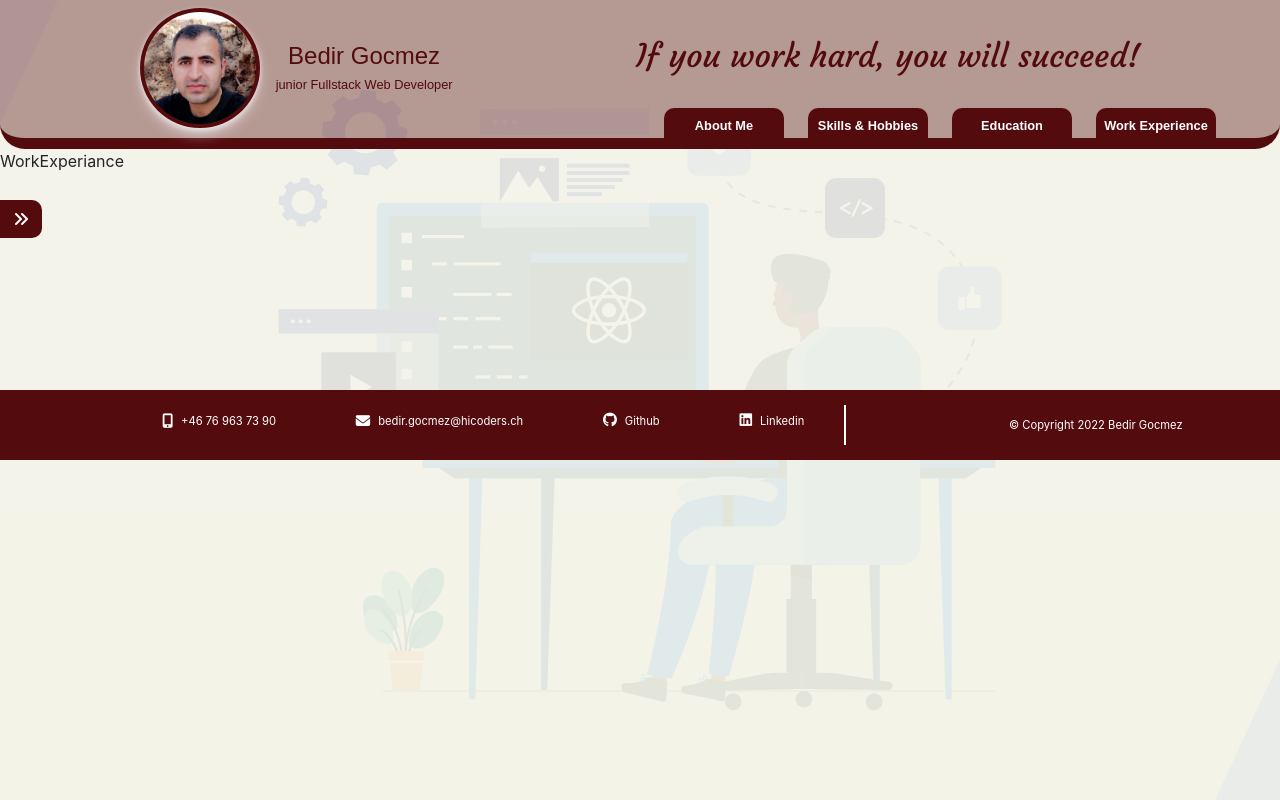
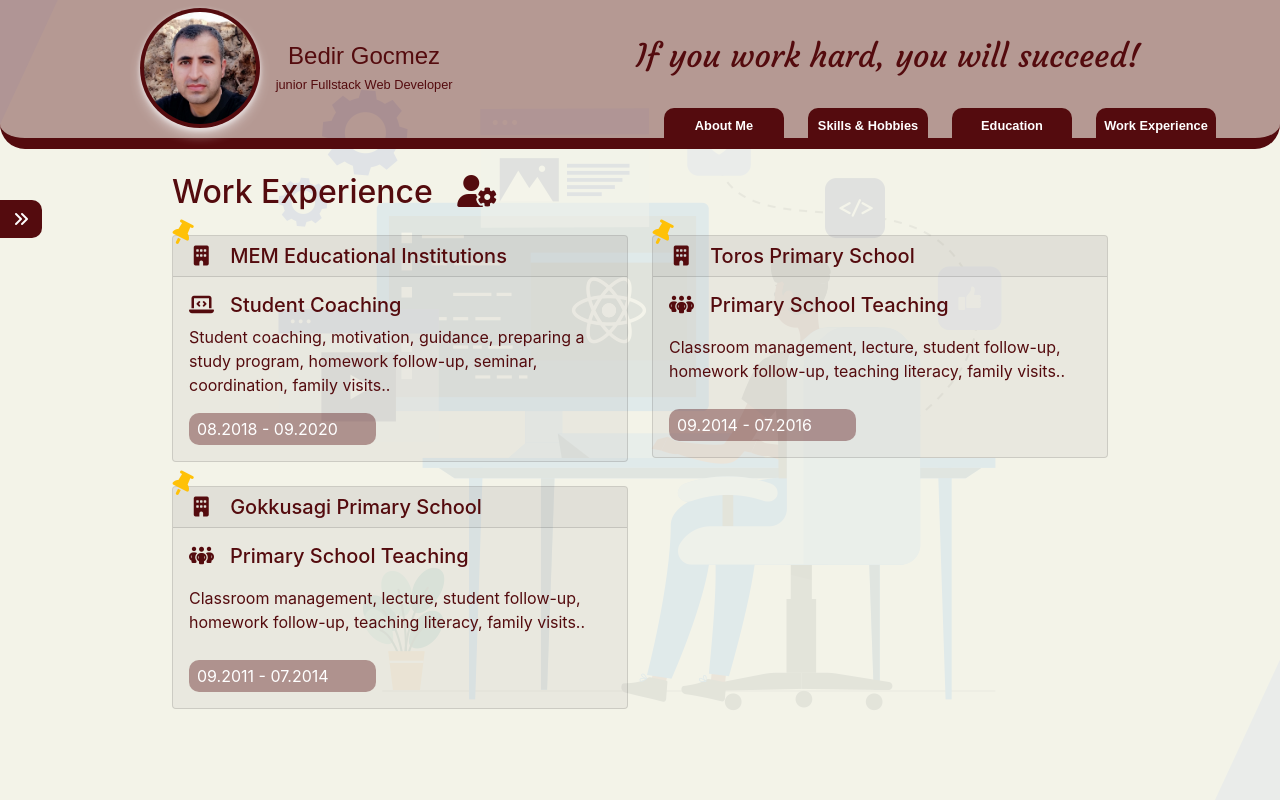
Before and after one commit to bedirgcmz/my-exercises-2022-, a React (Create React App) app in the folder my-profile/: page /work-experience in a window 1280 px wide. Shown: the top 800 px of the page. Built offline with nearby package versions, Linux system fonts and the light colour scheme; a web font is replaced by a local one.

Commit message:
Education and Work experience comleted

```diff
--- a/my-profile/src/App.css
+++ b/my-profile/src/App.css
@@ -245,4 +245,21 @@
 .education .date {
   border-radius: 10px;
   color: white;
+  max-width: 187px;
 }
+.education .card-body {
+  min-height: 250px;
+}
+
+/* Work Experience */
+.work-experience .card-body {
+  min-height: 180px;
+}
+.work-experience .card {
+  background-color: #adacac24 !important;
+}
+.work-experience .date {
+  border-radius: 10px;
+  color: white;
+  max-width: 187px;
+}
--- a/my-profile/src/components/AnimationRoutes.js
+++ b/my-profile/src/components/AnimationRoutes.js
@@ -36,7 +36,11 @@ const AnimationRoutes = ({
           path="/education"
           element={<Education color={color} bacgroundOpc={bacgroundOpc} />}
         />
-        <Route exact path="/work-experience" element={<WorkExperiance />} />
+        <Route
+          exact
+          path="/work-experience"
+          element={<WorkExperiance color={color} bacgroundOpc={bacgroundOpc} />}
+        />
         <Route
           exact
           path="/skills-hobbies"
--- a/my-profile/src/components/Education.js
+++ b/my-profile/src/components/Education.js
@@ -37,14 +37,16 @@ const Education = ({ bacgroundOpc, color }) => {
       animate="inactive"
       exit="fadeOut"
     >
-      <h2 className={`${color} mb-4`}>Educations</h2>
+      <h2 className={`${color} mb-4`}>
+        Educations <i className="fas fa-user-graduate ps-3"></i>
+      </h2>
       <div className={`${color} education-card col-md-6 col-sm-12 mb-4 position-relative`}>
         <i className="fa-solid fa-thumbtack fs-4 position-absolute"></i>
         <div className="card">
           <h5 className="card-header">
             <i className="fa-solid fa-building pe-3"></i> HiCoders
           </h5>
-          <div className="card-body">
+          <div className="card-body d-flex flex-column justify-content-between">
             <h5 className="card-title">
               <i className="fa-solid fa-laptop-code pe-3"></i>Full Stack Web Developer
             </h5>
@@ -60,9 +62,27 @@ const Education = ({ bacgroundOpc, color }) => {
         <i className="fa-solid fa-thumbtack fs-4 position-absolute"></i>
         <div className="card">
           <h5 className="card-header">
+            <i className="fa-solid fa-building pe-3"></i> Kariyer Dunyasi
+          </h5>
+          <div className="card-body d-flex flex-column justify-content-between">
+            <h5 className="card-title">
+              <i className="fa-solid fa-people-group pe-3"></i>Student Coaching
+            </h5>
+            <p className="card-text">
+              Online education, Distance course tracking, Online exams and international
+              certificates
+            </p>
+            <span className={`${bacgroundOpc} date py-1 px-2`}>12.10.2018 - 15.12.2018</span>
+          </div>
+        </div>
+      </div>
+      <div className={`${color} education-card col-md-6 col-sm-12 mb-4 position-relative`}>
+        <i className="fa-solid fa-thumbtack fs-4 position-absolute"></i>
+        <div className="card">
+          <h5 className="card-header">
             <i className="fa-solid fa-building pe-3"></i> Canakkale Onsekiz Mart Unv.
           </h5>
-          <div className="card-body">
+          <div className="card-body d-flex flex-column justify-content-between">
             <h5 className="card-title">
               <i className="fa-solid fa-person-chalkboard pe-3"></i>Primary School Graduate
             </h5>
@@ -75,6 +95,24 @@ const Education = ({ bacgroundOpc, color }) => {
           </div>
         </div>
       </div>
+      <div className={`${color} education-card col-md-6 col-sm-12 mb-4 position-relative`}>
+        <i className="fa-solid fa-thumbtack fs-4 position-absolute"></i>
+        <div className="card">
+          <h5 className="card-header">
+            <i className="fa-solid fa-building pe-3"></i> Canakkale Onsekiz Mart Unv.
+          </h5>
+          <div className="card-body d-flex flex-column justify-content-between">
+            <h5 className="card-title">
+              <i className="fa-solid fa-person-chalkboard pe-3"></i>Primary School Graduate
+              Education
+            </h5>
+            <p className="card-text">
+              I have successfully completed my 4-year undergraduate education.
+            </p>
+            <span className={`${bacgroundOpc} date py-1 px-2`}>15.09.2014 - 23.07.2016</span>
+          </div>
+        </div>
+      </div>
     </motion.div>
   );
 };
--- a/my-profile/src/components/SkillsHobbies.js
+++ b/my-profile/src/components/SkillsHobbies.js
@@ -38,9 +38,9 @@ const SkillsHobbies = ({ bacgroundOpc, color }) => {
       className="skills-hobbies-container w-75 m-auto mt-4"
     >
       <div className="skills-container">
-        <h3 className={`${color} mb-4`}>
-          SKILLS <i class="fa-solid fa-user-gear ms-3"></i>
-        </h3>
+        <h2 className={`${color} mb-4`}>
+          Skills <i class="fa-solid fa-user-gear ms-3"></i>
+        </h2>
         <div class="dashboard row">
           <div className="col-md-4 col-lg-2 col-sm-6 col-xs-12 d-flex justify-content-center mb-2">
             <div className="skill-and-name ">
@@ -92,7 +92,7 @@ const SkillsHobbies = ({ bacgroundOpc, color }) => {
       <hr />
       <div className="hobbies-container">
         <h2 className={`${color} mb-4`}>
-          HOBBIES <i class="fas fa-thumbs-up ms-3"></i>
+          Hobbies <i class="fas fa-thumbs-up ms-3"></i>
         </h2>
         <div class="dashboard row">
           <div className="col-md-4 col-lg-2 col-sm-6 col-xs-12 d-flex justify-content-center mb-2">
--- a/my-profile/src/components/WorkExperiance.js
+++ b/my-profile/src/components/WorkExperiance.js
@@ -1,7 +1,100 @@
 import React from "react";
+import { motion } from "framer-motion";
 
-const WorkExperiance = () => {
-  return <div className="work-experience">WorkExperiance</div>;
+const WorkExperiance = ({ bacgroundOpc, color }) => {
+  const variants2 = {
+    fadeIn: {
+      y: 100,
+      opacity: 0,
+      transition: {
+        duration: 1,
+        ease: "easeInOut",
+      },
+    },
+    inactive: {
+      opacity: 1,
+      y: 0,
+      transition: {
+        duration: 1,
+        ease: "easeInOut",
+      },
+    },
+    fadeOut: {
+      opacity: 0,
+      y: -100,
+      transition: {
+        duration: 1,
+        ease: "easeInOut",
+      },
+    },
+  };
+  return (
+    <motion.div
+      className="work-experience w-75 mx-auto mt-4 row"
+      variants={variants2}
+      initial="fadeIn"
+      animate="inactive"
+      exit="fadeOut"
+    >
+      <h2 className={`${color} mb-4`}>
+        Work Experience <i className="fa-solid fa-user-gear ps-3"></i>
+      </h2>
+      <div className={`${color} work-experience-card col-md-6 col-sm-12 mb-4 position-relative`}>
+        <i className="fa-solid fa-thumbtack fs-4 position-absolute"></i>
+        <div className="card">
+          <h5 className="card-header">
+            <i className="fa-solid fa-building pe-3"></i> MEM Educational Institutions
+          </h5>
+          <div className="card-body d-flex flex-column justify-content-between">
+            <h5 className="card-title">
+              <i className="fa-solid fa-laptop-code pe-3"></i>Student Coaching
+            </h5>
+            <p className="card-text">
+              Student coaching, motivation, guidance, preparing a study program, homework follow-up,
+              seminar, coordination, family visits..
+            </p>
+            <span className={`${bacgroundOpc} date py-1 px-2`}>08.2018 - 09.2020</span>
+          </div>
+        </div>
+      </div>
+      <div className={`${color} work-experience-card col-md-6 col-sm-12 mb-4 position-relative`}>
+        <i className="fa-solid fa-thumbtack fs-4 position-absolute"></i>
+        <div className="card">
+          <h5 className="card-header">
+            <i className="fa-solid fa-building pe-3"></i> Toros Primary School
+          </h5>
+          <div className="card-body d-flex flex-column justify-content-between">
+            <h5 className="card-title">
+              <i className="fa-solid fa-people-group pe-3"></i>Primary School Teaching
+            </h5>
+            <p className="card-text">
+              Classroom management, lecture, student follow-up, homework follow-up, teaching
+              literacy, family visits..
+            </p>
+            <span className={`${bacgroundOpc} date py-1 px-2`}>09.2014 - 07.2016</span>
+          </div>
+        </div>
+      </div>
+      <div className={`${color} work-experience-card col-md-6 col-sm-12 mb-4 position-relative`}>
+        <i className="fa-solid fa-thumbtack fs-4 position-absolute"></i>
+        <div className="card">
+          <h5 className="card-header">
+            <i className="fa-solid fa-building pe-3"></i> Gokkusagi Primary School
+          </h5>
+          <div className="card-body d-flex flex-column justify-content-between">
+            <h5 className="card-title">
+              <i className="fa-solid fa-people-group pe-3"></i>Primary School Teaching
+            </h5>
+            <p className="card-text">
+              Classroom management, lecture, student follow-up, homework follow-up, teaching
+              literacy, family visits..
+            </p>
+            <span className={`${bacgroundOpc} date py-1 px-2`}>09.2011 - 07.2014</span>
+          </div>
+        </div>
+      </div>
+    </motion.div>
+  );
 };
 
 export default WorkExperiance;
```
